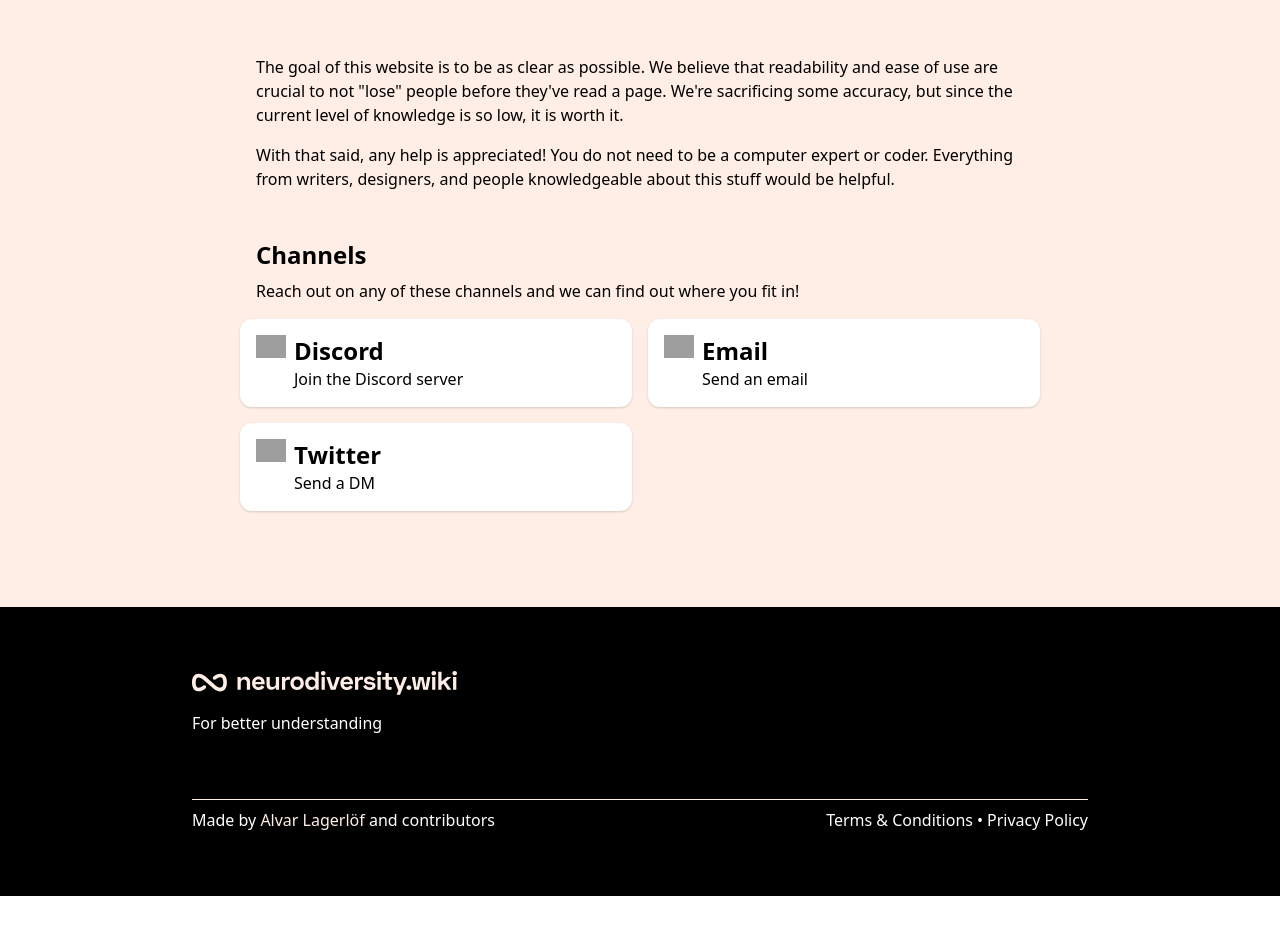
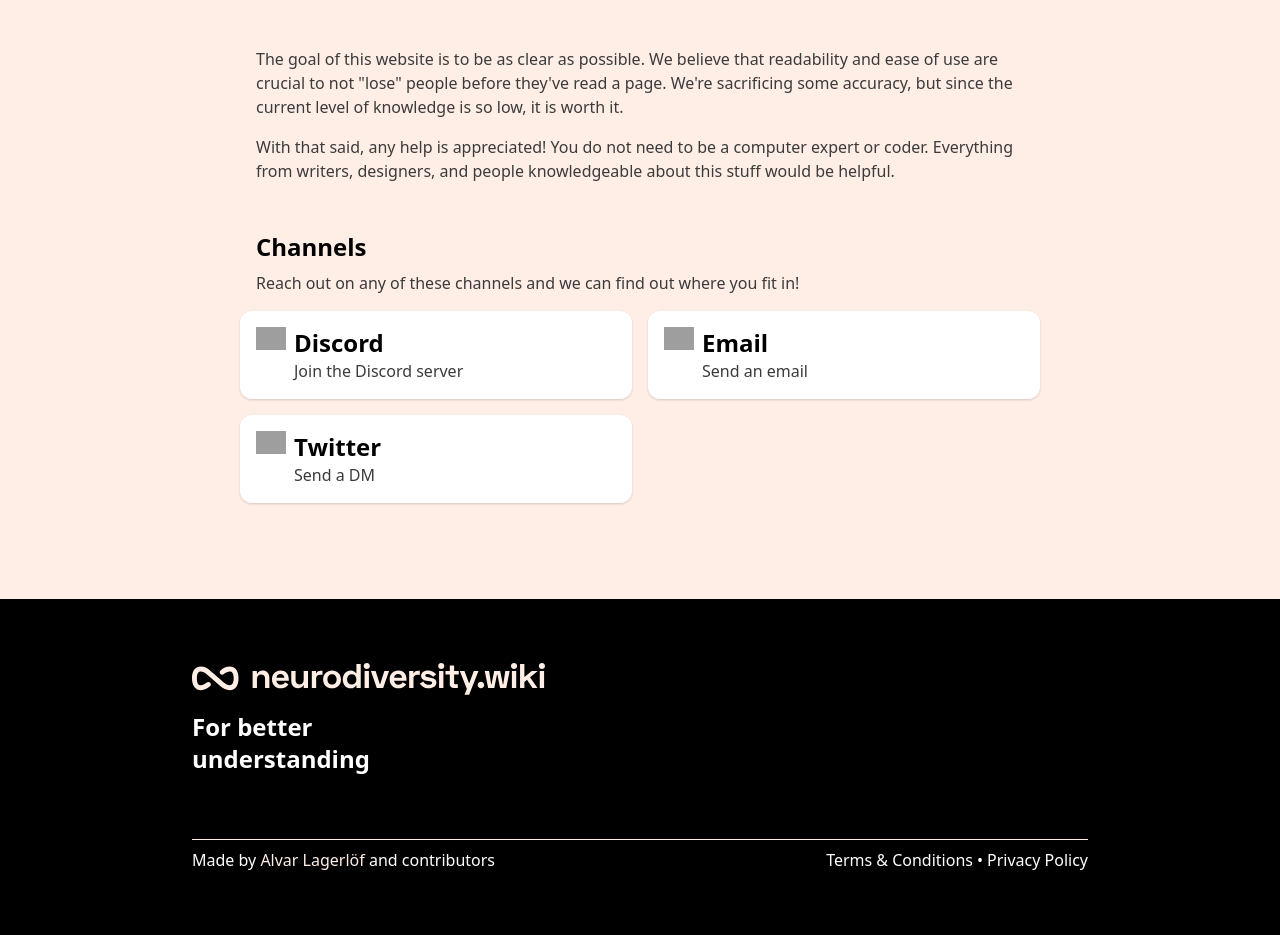
Before and after one commit to alvarlagerlof/neurodiversity, a Next.js app: page /join in a window 1280 px wide. Shown: the part 301-1236 px from the top of the page. Before the commit the page ends 1197 px from the top, so only its background shows below. Built offline with nearby package versions, Linux system fonts and the light colour scheme; grey boxes are pictures that could not be loaded; a web font is replaced by a local one.

Commit message:
Typography component

```diff
--- a/components/Footer.js
+++ b/components/Footer.js
@@ -2,7 +2,7 @@ import Link from "next/link";
 import { useRouter } from "next/router";
 
 import ContentInset from "components/ContentInset";
-import Heading from "components/Heading";
+import Typography from "components/Typography";
 
 export default function Footer() {
   const { pathname } = useRouter();
@@ -17,14 +17,20 @@ export default function Footer() {
 
 function JoinBanner() {
   return (
-    <section className="w-full bg-primary bg-join-mobile sm:bg-join bg-cover bg-center text-white py-16 sm:py-28 ">
+    <section className="w-full bg-primary bg-join-mobile sm:bg-join bg-cover bg-center  py-16 sm:py-28 ">
       <ContentInset size="wide">
         <div className="flex flex-col items-center">
-          <Heading.H1>Want to help out?</Heading.H1>
-          <p className="mb-8 max-w-lg text-center">
-            We’re looking for awesome people to join us. Writers, developers,
-            designers and neurodiverse people all welcome.
-          </p>
+          <Typography.Title as="h2" className="text-center text-white">
+            Want to help out?
+          </Typography.Title>
+          <Typography.Body
+            as="h2"
+            className="text-center max-w-xl !text-white"
+            margin="8"
+          >
+            We’re looking for awesome people to join us. Writers, developers, designers
+            and neurodiverse people all welcome.
+          </Typography.Body>
           <Link href="/join" passHref>
             <a className="bg-secondary text-black py-2 px-5 rounded-full font-medium">
               Find out how
@@ -40,20 +46,22 @@ function Bottom() {
   return (
     <section className="w-full bg-black text-white flex flex-col items-center py-16">
       <ContentInset size="wide">
-        <div className="space-y-4">
+        <section className="space-y-4">
           <Link href="/" passHref>
             <a>
               <img
-                className="h-6"
+                className="h-6 sm:h-8 max-w-[80%]"
                 src="/logos/logomark-secondary.svg"
-                alt="Neurodiversity"
+                alt="Neurodiversity Wiki Logo"
               />
             </a>
           </Link>
-          <p>For better understanding</p>
-        </div>
+          <Typography.Heading as="h2" className="max-w-[10ch]">
+            For better understanding
+          </Typography.Heading>
+        </section>
         <hr className="border-secondary mt-16 mb-2" />
-        <div className="flex flex-col space-y-4 sm:space-y-0 sm:flex-row justify-between">
+        <section className="flex flex-col space-y-4 sm:space-y-0 sm:flex-row justify-between">
           <p>
             Made by{" "}
             <a
@@ -81,7 +89,7 @@ function Bottom() {
               </Link>
             </li>
           </ul>
-        </div>
+        </section>
       </ContentInset>
     </section>
   );
--- a/components/Heading.tsx
+++ /dev/null
@@ -1,39 +0,0 @@
-type HeadingProps = {
-  children: React.ReactNode | string;
-  id?: string;
-};
-
-function H1({ children, id }: HeadingProps) {
-  return (
-    <h1
-      id={id}
-      className="font-display font-extrabold text-3xl sm:text-4xl md:text-5xl mb-4"
-    >
-      {children}
-    </h1>
-  );
-}
-
-function H2({ children, id }: HeadingProps) {
-  return (
-    <h2 id={id} className="font-display font-medium text-xl md:text-2xl mb-2">
-      {children}
-    </h2>
-  );
-}
-
-function H3({ children, id }: HeadingProps) {
-  return (
-    <h3 id={id} className="font-display font-bold text-xl md:text-2xl mb-2">
-      {children}
-    </h3>
-  );
-}
-
-const Heading = {
-  H1,
-  H2,
-  H3,
-};
-
-export default Heading;
--- a/components/LinkGrid.js
+++ b/components/LinkGrid.js
@@ -1,9 +1,7 @@
+import Typography from "components/Typography";
+
 function LinkGrid({ children }) {
-  return (
-    <ul className="grid grid-cols-1 sm:grid-cols-2 gap-4 lg:-mx-4">
-      {children}
-    </ul>
-  );
+  return <ul className="grid grid-cols-1 sm:grid-cols-2 gap-4 lg:-mx-4">{children}</ul>;
 }
 
 function Item({ href, title, description }) {
@@ -13,16 +11,10 @@ function Item({ href, title, description }) {
         href={href}
         className="h-full flex flex-row items-start space-x-2 bg-white shadow transition hover:shadow-md rounded-xl p-4 focus:outline-none focus:ring focus:ring-primary"
       >
-        <img
-          src="/icons/arrow.svg"
-          width="30px"
-          height="30px"
-          alt=""
-          aria-hidden
-        />
+        <img src="/icons/arrow.svg" width="30px" height="30px" alt="" aria-hidden />
         <div>
-          <h2 className="font-display font-semibold text-2xl">{title}</h2>
-          <p>{description}</p>
+          <Typography.Heading margin="1">{title}</Typography.Heading>
+          <Typography.Body margin="0">{description}</Typography.Body>
         </div>
       </a>
     </li>
--- /dev/null
+++ b/components/Typography.js
@@ -0,0 +1,66 @@
+function Base({ children, className, margin, as, ...props }) {
+  const Tag = as;
+  const classNameWithMargin = `${className} mb-${margin}`;
+
+  return (
+    <Tag className={classNameWithMargin} {...props}>
+      {children}
+    </Tag>
+  );
+}
+
+function Title({ children, className = "", margin = "4", as = "h1", ...props }) {
+  return (
+    <Base
+      as={as}
+      className={`font-display font-extrabold text-3xl sm:text-4xl md:text-5xl ${className}`}
+      margin={margin}
+      {...props}
+    >
+      {children}
+    </Base>
+  );
+}
+
+function Subtitle({ children, className = "", margin = "0", as = "h2", ...props }) {
+  return (
+    <Base
+      as={as}
+      className={`font-display font-medium text-xl md:text-2xl ${className}`}
+      margin={margin}
+      {...props}
+    >
+      {children}
+    </Base>
+  );
+}
+
+function Heading({ children, className = "", margin = "2", as = "h3", ...props }) {
+  return (
+    <Base
+      as={as}
+      className={`font-display font-semibold text-xl md:text-2xl ${className}`}
+      margin={margin}
+      {...props}
+    >
+      {children}
+    </Base>
+  );
+}
+
+function Body({ children, className = "", margin = "4", as = "p", ...props }) {
+  return (
+    <Base as={as} className={`text-body ${className}`} margin={margin} {...props}>
+      {children}
+    </Base>
+  );
+}
+
+const Typography = {
+  Title,
+  Subtitle,
+  Heading,
+  Body,
+};
+
+export default Typography;
--- a/components/WrongRight.js
+++ b/components/WrongRight.js
@@ -1,4 +1,6 @@
 import Image from "next/image";
+
+import Typography from "components/Typography";
 
 export default function WrongRight({ title, wrong, right }) {
   return (
@@ -24,7 +26,7 @@ function IconHeading({ url, alt, children }) {
   return (
     <div className="flex flex-row space-x-2 mb-0">
       <Image src={url} alt={alt} width="24px" height="24px" />
-      <h3 className="font-display font-semibold text-2xl">{children}</h3>
+      <Typography.Heading margin="0">{children}</Typography.Heading>
     </div>
   );
 }
--- a/pages/404.js
+++ b/pages/404.js
@@ -1,13 +1,13 @@
-import Heading from "components/Heading";
 import Text from "components/Text";
 import ContentInset from "components/ContentInset";
 import Wrapper from "components/Wrapper";
+import Typography from "components/Typography";
 
 export default function Error404() {
   return (
     <Wrapper>
       <ContentInset size="normal">
-        <Heading.H1>404</Heading.H1>
+        <Typography.Title>404</Typography.Title>
         <Text>Page not found</Text>
       </ContentInset>
     </Wrapper>
--- a/pages/500.js
+++ b/pages/500.js
@@ -1,4 +1,4 @@
-import Heading from "components/Heading";
+import Typography from "components/Typography";
 import Text from "components/Text";
 import ContentInset from "components/ContentInset";
 import Wrapper from "components/Wrapper";
@@ -7,7 +7,7 @@ export default function Error500() {
   return (
     <Wrapper>
       <ContentInset size="normal">
-        <Heading.H1>500</Heading.H1>
+        <Typography.Title>500</Typography.Title>
         <Text>Internal Server Error</Text>
       </ContentInset>
     </Wrapper>
--- a/pages/[slug].js
+++ b/pages/[slug].js
@@ -2,7 +2,6 @@ import { serialize } from "next-mdx-remote/serialize";
 import { MDXRemote } from "next-mdx-remote";
 
 import Header from "components/Header";
-import Heading from "components/Heading";
 import Text from "components/Text";
 import Section from "components/Section";
 import List from "components/List";
@@ -19,13 +18,14 @@ import Wrapper from "components/Wrapper";
 import ContentInset from "components/ContentInset";
 import VerticalSpacer from "components/VerticalSpacer";
 import Main from "components/Main";
+import Typography from "components/Typography";
 
 import { getPageBySlug, getAllPages, getPublishedPages } from "lib/content";
 import { isPreview } from "lib/env";
 
 const components = {
-  h1: Heading.H1,
-  h2: Heading.H2,
+  h1: Typography.Title,
+  h2: Typography.Heading,
   ul: List.Unordered,
   ol: List.Ordered,
   a: ExternalLink,
@@ -69,9 +69,7 @@ export async function getStaticProps({ params }) {
 }
 
 export async function getStaticPaths() {
-  const pages = (await isPreview())
-    ? await getAllPages()
-    : await getPublishedPages();
+  const pages = (await isPreview()) ? await getAllPages() : await getPublishedPages();
 
   return {
     paths: pages.map((page) => {
--- a/pages/index.js
+++ b/pages/index.js
@@ -1,8 +1,7 @@
 import Header from "components/Header";
-import Heading from "components/Heading";
+import Typography from "components/Typography";
 import Meta from "components/Meta";
 import Section from "components/Section";
-import Text from "components/Text";
 import PreviewBanner from "components/PreviewBanner";
 import Wrapper from "components/Wrapper";
 import ContentInset from "components/ContentInset";
@@ -28,19 +27,18 @@ export default function Index({ publishedPages, previewPages, preview }) {
           <PreviewBanner googleDocUrl="https://docs.google.com/document/d/16nOmXROsCu_IMmtXyzLHy5sMqDLuFdkbkCxQ08WzFxQ/edit?usp=sharing" />
 
           <Header>
-            <Heading.H1>Hello there!</Heading.H1>
-            <Heading.H2>
-              Neurodiversity is a word that refers to the ways brains differ.
-              These differences are grouped into conditions. This website helps
-              you understand some common ones.
-            </Heading.H2>
+            <Typography.Title>Hello there!</Typography.Title>
+            <Typography.Subtitle>
+              Neurodiversity is a word that refers to the ways brains differ. These
+              differences are grouped into conditions. This website helps you understand
+              some common ones.
+            </Typography.Subtitle>
           </Header>
 
           <Main>
             <Section>
               <LinkGrid>
-                {publishedPages.map(
-                  ({ slug, frontMatter: { name, explaination } }) => {
+                {publishedPages.map(({ slug, frontMatter: { name, explaination } }) => {
                   return (
                     <LinkGrid.Item
                       key={slug}
@@ -49,22 +47,20 @@ export default function Index({ publishedPages, previewPages, preview }) {
                       description={explaination}
                     />
                   );
-                  }
-                )}
+                })}
               </LinkGrid>
             </Section>
 
             {preview && (
               <Section>
-                <Heading.H3>Pages in preview</Heading.H3>
-                <Text>
-                  The pages below are currently being made. Open one to find out
-                  how to contribute to it.
-                </Text>
+                <Typography.Heading>Pages in preview</Typography.Heading>
+                <Typography.Body>
+                  The pages below are currently being made. Open one to find out how to
+                  contribute to it.
+                </Typography.Body>
 
                 <LinkGrid>
-                  {previewPages.map(
-                    ({ slug, frontMatter: { name, explaination } }) => {
+                  {previewPages.map(({ slug, frontMatter: { name, explaination } }) => {
                     return (
                       <LinkGrid.Item
                         key={slug}
@@ -73,25 +69,23 @@ export default function Index({ publishedPages, previewPages, preview }) {
                         description={explaination}
                       />
                     );
-                    }
-                  )}
+                  })}
                 </LinkGrid>
               </Section>
             )}
 
             <Section>
-              <Heading.H3>Why?</Heading.H3>
-              <Text>
-                In some environments, these conditions are joked about. Imagine
-                then being a neurodiverse person in there. They will likely feel
-                uncomfortable sharing their condition. Even if it isn't jokes,
-                being misunderstood also makes life harder.
-              </Text>
-              <Text>
-                Lack of knowledge and misinformation lead to unfortunate
-                situations. With knowledge comes understanding and compassion.
-                Then language improves.
-              </Text>
+              <Typography.Heading>Why?</Typography.Heading>
+              <Typography.Body>
+                In some environments, these conditions are joked about. Imagine then being
+                a neurodiverse person in there. They will likely feel uncomfortable
+                sharing their condition. Even if it isn't jokes, being misunderstood also
+                makes life harder.
+              </Typography.Body>
+              <Typography.Body>
+                Lack of knowledge and misinformation lead to unfortunate situations. With
+                knowledge comes understanding and compassion. Then language improves.
+              </Typography.Body>
             </Section>
           </Main>
         </VerticalSpacer>
@@ -107,10 +101,7 @@ export async function getServerSideProps({ res, req }) {
 
   switch (req.headers.host) {
     case "notocd.com":
-      res.setHeader(
-        "Location",
-        `https://neurodiversity.wiki/ocd?utm_source=notocd.com`
-      );
+      res.setHeader("Location", `https://neurodiversity.wiki/ocd?utm_source=notocd.com`);
       res.statusCode = 301;
   }
 
--- a/pages/join.tsx
+++ b/pages/join.tsx
@@ -3,12 +3,12 @@ import Wrapper from "components/Wrapper";
 import Main from "components/Main";
 import PreviewBanner from "components/PreviewBanner";
 import VerticalSpacer from "components/VerticalSpacer";
-import Heading from "components/Heading";
 import Header from "components/Header";
 import Meta from "components/Meta";
 import Section from "components/Section";
 import Text from "components/Text";
 import LinkGrid from "components/LinkGrid";
+import Typography from "components/Typography";
 
 export default function Join() {
   return (
@@ -23,34 +23,32 @@ export default function Join() {
           <PreviewBanner googleDocUrl="https://docs.google.com/document/d/16nOmXROsCu_IMmtXyzLHy5sMqDLuFdkbkCxQ08WzFxQ/edit?usp=sharing" />
 
           <Header>
-            <Heading.H1>Join us</Heading.H1>
-            <Heading.H2>
-              First of all, thank you! We're a small but awesome team of writers
-              and developers.
-            </Heading.H2>
+            <Typography.Title>Join us</Typography.Title>
+            <Typography.Subtitle>
+              First of all, thank you! We're a small but awesome team of writers and
+              developers.
+            </Typography.Subtitle>
           </Header>
 
           <Main>
             <Section>
-              <Text>
-                The goal of this website is to be as clear as possible. We
-                believe that readability and ease of use are crucial to not
-                "lose" people before they've read a page. We're sacrificing some
-                accuracy, but since the current level of knowledge is so low, it
-                is worth it.
-              </Text>
-              <Text>
-                With that said, any help is appreciated! You do not need to be a
-                computer expert or coder. Everything from writers, designers,
-                and people knowledgeable about this stuff would be helpful.
-              </Text>
+              <Typography.Body>
+                The goal of this website is to be as clear as possible. We believe that
+                readability and ease of use are crucial to not "lose" people before
+                they've read a page. We're sacrificing some accuracy, but since the
+                current level of knowledge is so low, it is worth it.
+              </Typography.Body>
+              <Typography.Body>
+                With that said, any help is appreciated! You do not need to be a computer
+                expert or coder. Everything from writers, designers, and people
+                knowledgeable about this stuff would be helpful.
+              </Typography.Body>
             </Section>
             <Section>
-              <Heading.H3>Channels</Heading.H3>
-              <Text>
-                Reach out on any of these channels and we can find out where you
-                fit in!
-              </Text>
+              <Typography.Heading>Channels</Typography.Heading>
+              <Typography.Body>
+                Reach out on any of these channels and we can find out where you fit in!
+              </Typography.Body>
               <LinkGrid>
                 <LinkGrid.Item
                   href="https://discord.gg/EcEyW9Xz3M"
```
Lines whose indentation alone changed are shown as unchanged.
